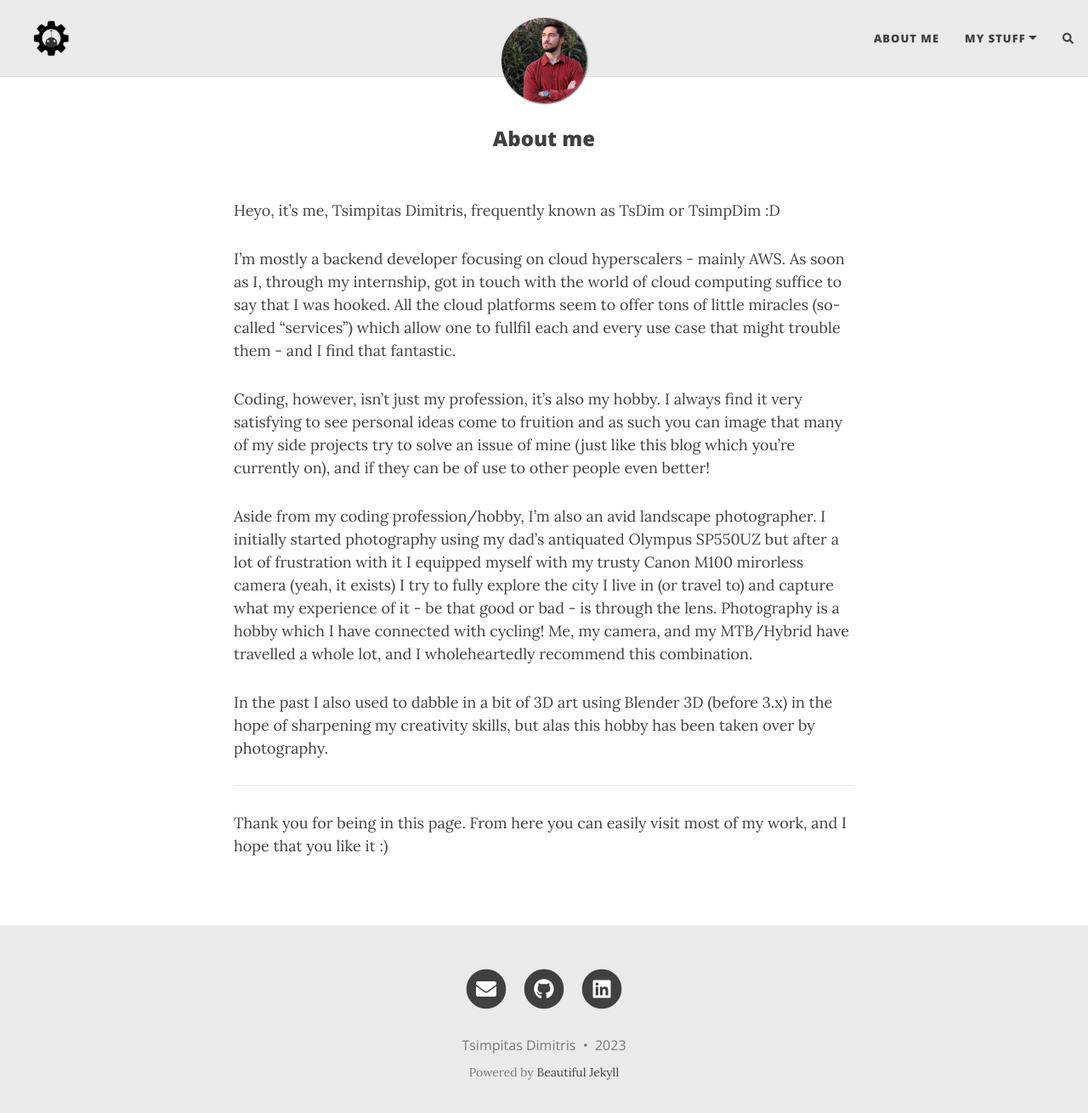
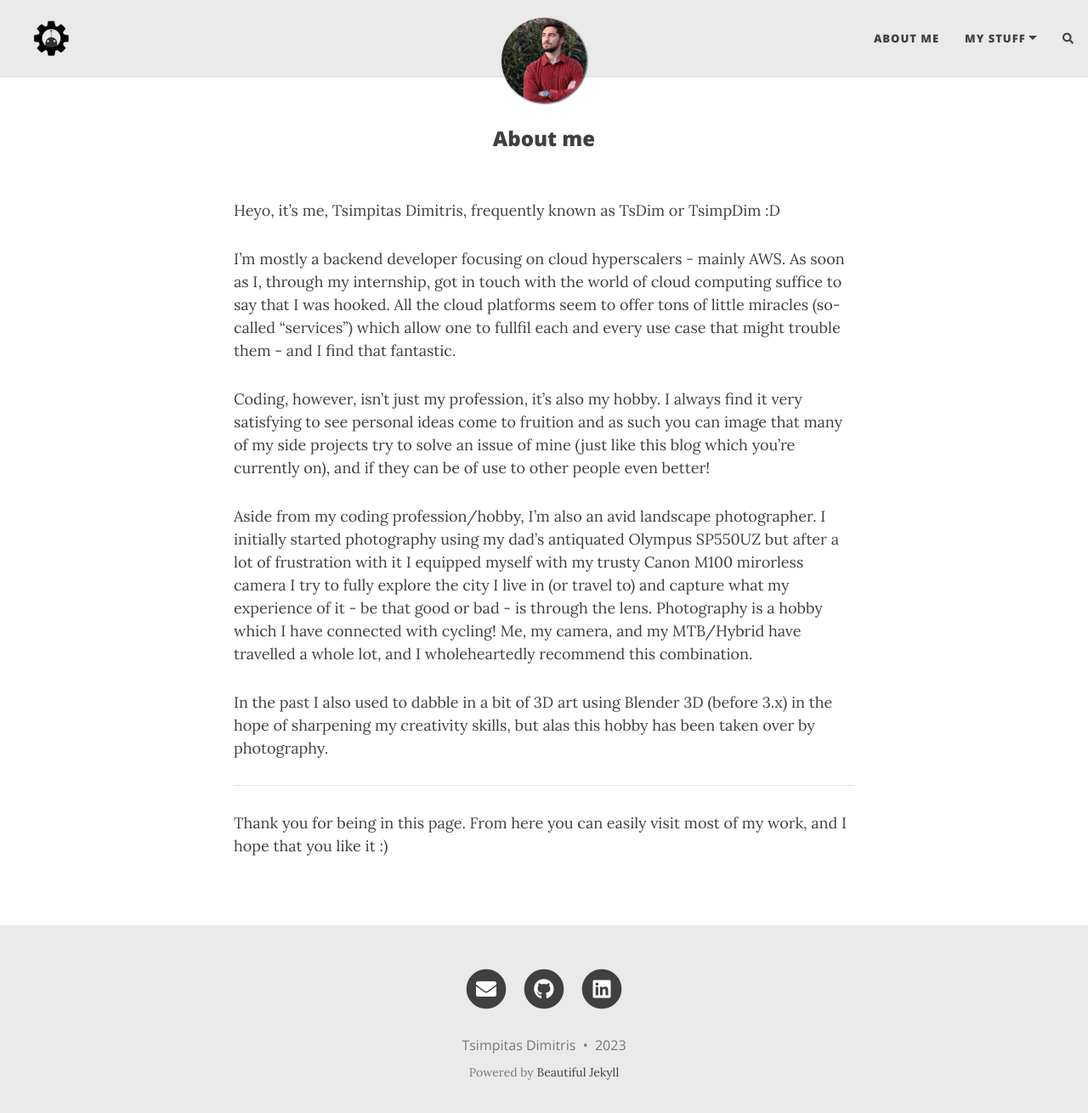
Before and after one commit to TsimpDim/tsimpdim.github.io, a Jekyll site: the page built from aboutme.md, in a window 1280 px wide and 1323 px high. Shown: the top 1310 px of the window at 85% size. Built offline with Jekyll 4.4.1, drawn with Linux system fonts in a browser that asks for light colours; nearby versions of some CDN libraries; comment, search, counter and statistics services are not loaded.

```diff
--- a/_config.yml
+++ b/_config.yml
@@ -21,7 +21,7 @@ navbar-links:
     - JAM!: "https://jam.tsdim.net/"
     - 3RStore: "https://threer.tsdim.net/"
     - Schedio: "https://schedio.tsdim.net/"
-
+    - Voby: "https://voby.tsdim.net/"
 
 # --- Logo --- #
 
--- a/aboutme.md
+++ b/aboutme.md
@@ -9,7 +9,7 @@ I'm mostly a backend developer focusing on cloud hyperscalers - mainly AWS. As s
 
 Coding, however, isn't just my profession, it's also my hobby. I always find it very satisfying to see personal ideas come to fruition and as such you can image that many of my side projects try to solve an issue of mine (just like this blog which you're currently on), and if they can be of use to other people even better!
 
-Aside from my coding profession/hobby, I'm also an avid landscape photographer. I initially started photography using my dad's antiquated Olympus SP550UZ but after a lot of frustration with it I equipped myself with my trusty Canon M100 mirorless camera (yeah, it exists) I try to fully explore the city I live in (or travel to) and capture what my experience of it - be that good or bad - is through the lens. Photography is a hobby which I have connected with cycling! Me, my camera, and my MTB/Hybrid have travelled a whole lot, and I wholeheartedly recommend this combination.
+Aside from my coding profession/hobby, I'm also an avid landscape photographer. I initially started photography using my dad's antiquated Olympus SP550UZ but after a lot of frustration with it I equipped myself with my trusty Canon M100 mirorless camera I try to fully explore the city I live in (or travel to) and capture what my experience of it - be that good or bad - is through the lens. Photography is a hobby which I have connected with cycling! Me, my camera, and my MTB/Hybrid have travelled a whole lot, and I wholeheartedly recommend this combination.
 
 In the past I also used to dabble in a bit of 3D art using Blender 3D (before 3.x) in the hope of sharpening my creativity skills, but alas this hobby has been taken over by photography.
 
```
Also changed, not shown: _layouts/home.html (+7 -0 lines), _posts/2023-04-02-voby-released.md (added, +21 -0 lines), assets/img/banners/voby-banner.png (added), assets/img/covers/voby_short_tsp_bg.png (added).
